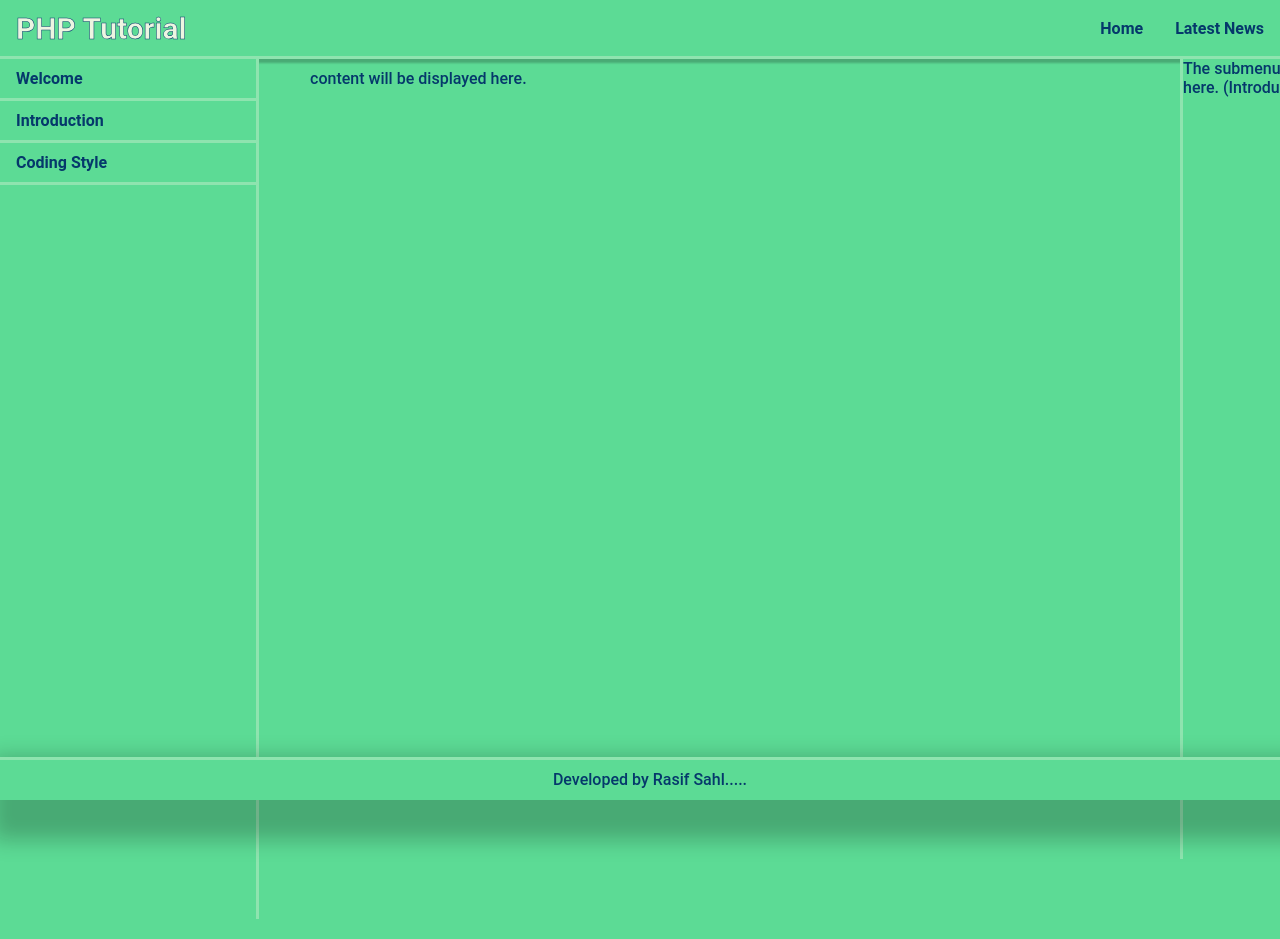
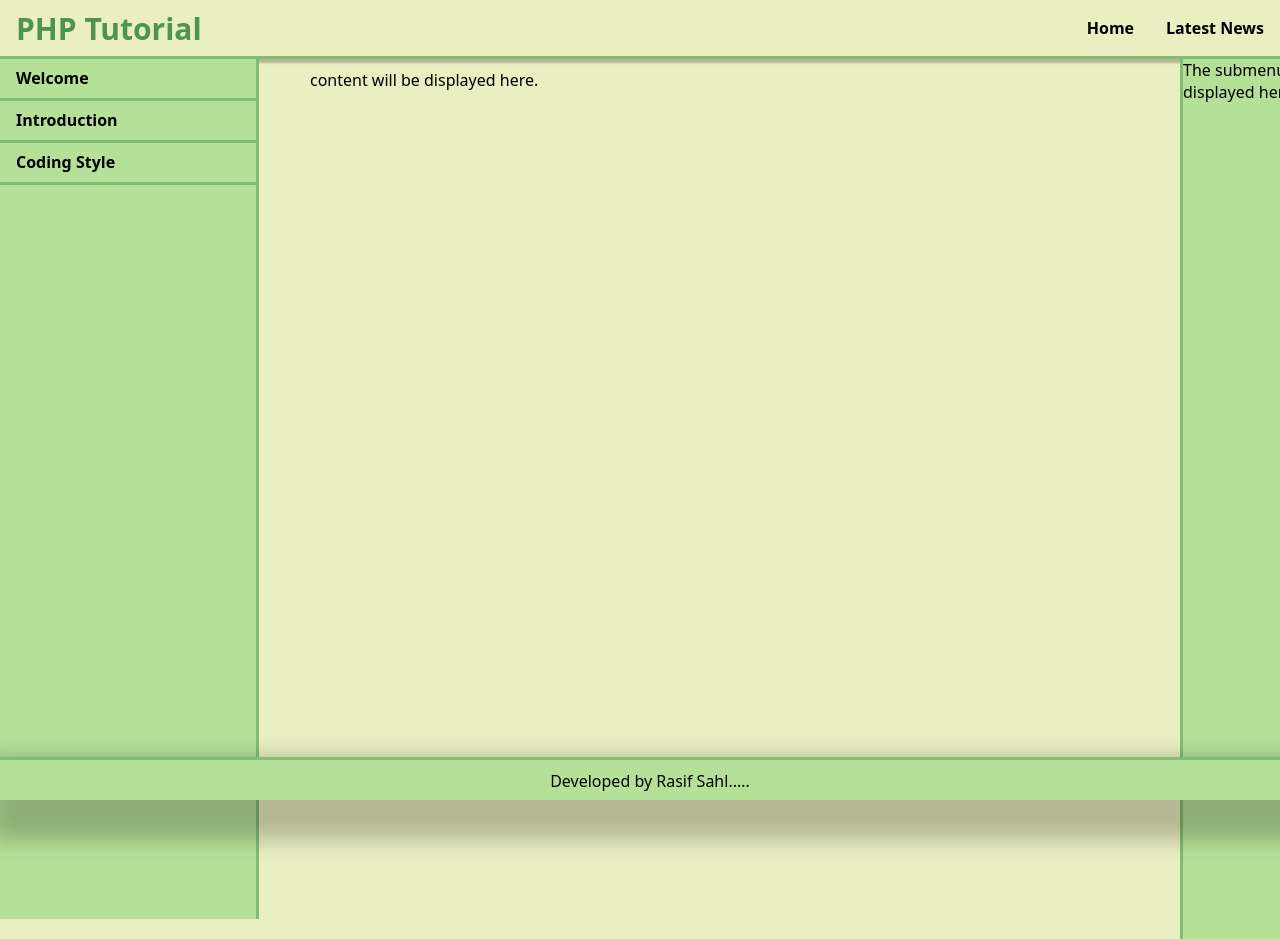
Before and after one commit to rasif-sahl/php, a React (Create React App) app: page / in a window 1280 px wide. Shown: the top 939 px of the page. Built offline with nearby package versions, Linux system fonts and the light colour scheme.

Commit message:
UI color channge

```diff
--- a/src/scss/colors.scss
+++ b/src/scss/colors.scss
@@ -8,15 +8,41 @@
 
 
 // New colors
-$code-block: #379683;
-$border-color: #8ee4af;
+// $code-block: #379683;
+// $border-color: #8ee4af;
+
+// $white:#FFFFFF;
+// $black:#000000;
+// $text-color:#05386b;
+
+// $color-background: #5cdb95;
+// // $color-main-background:#cccff2;
+// $color-main-background:#5cdb95;
+
+// $title:#edf5e1;
+
+
+// style 2
+$code-block: #4E944F;
+$border-color: #83BD75;
 
 $white:#FFFFFF;
 $black:#000000;
-$text-color:#05386b;
+$text-color:#000000;
 
-$color-background: #5cdb95;
-// $color-main-background:#cccff2;
-$color-main-background:#5cdb95;
+$color-background: #E9EFC0;
+$color-main-background:#B4E197;
 
-$title:#edf5e1;
+$title:#4E944F;
+
+// $code-block: #4E944F;
+// $border-color: #DEB6AB;
+
+// $white:#FFFFFF;
+// $black:#000000;
+// $text-color:#F8ECD1;
+
+// $color-background: #AC7D88;
+// $color-main-background:#85586F;
+
+// $title:#DEB6AB;
--- a/src/scss/index.scss
+++ b/src/scss/index.scss
@@ -4,9 +4,7 @@ body {
   margin: 0;
   // background-color: $border-color;
   background-color: $color-background;
-  font-family: 'Roboto', 'Oxygen',
-    'Ubuntu', 'Cantarell', 'Fira Sans', 'Droid Sans', 'Helvetica Neue',
-    sans-serif, georgia;
+  font-family: 'system-ui','Poppins','Roboto';
   -webkit-font-smoothing: antialiased;
   -moz-osx-font-smoothing: grayscale;
 }
--- a/src/scss/navigation/navigation.scss
+++ b/src/scss/navigation/navigation.scss
@@ -7,7 +7,7 @@
     align-items: center;
     position: relative;
     padding: 0.5rem 0rem;
-    background-color: $color-main-background;
+    // background-color: $color-main-background;
     color: $text-color;
     box-shadow: 0 2px 2px 2px rgba(9, 9, 9, 0.23);
     font-weight: bold;
@@ -19,7 +19,7 @@
         margin-left: 1rem;
         color: $title;
         font-size: 30px;
-        -webkit-text-stroke: 0.5px $text-color;
+        // -webkit-text-stroke: 0.5px $text-color;
     }
 
     .navigation-menu {
--- a/src/scss/pages/main.scss
+++ b/src/scss/pages/main.scss
@@ -24,7 +24,7 @@
 .right-content-wrapper {
     margin-left: 1180px;
     width: 18%;
-    height: 100%;
+    height: 110%;
     display: block;
     position: absolute;
     overflow-y: auto;
```
